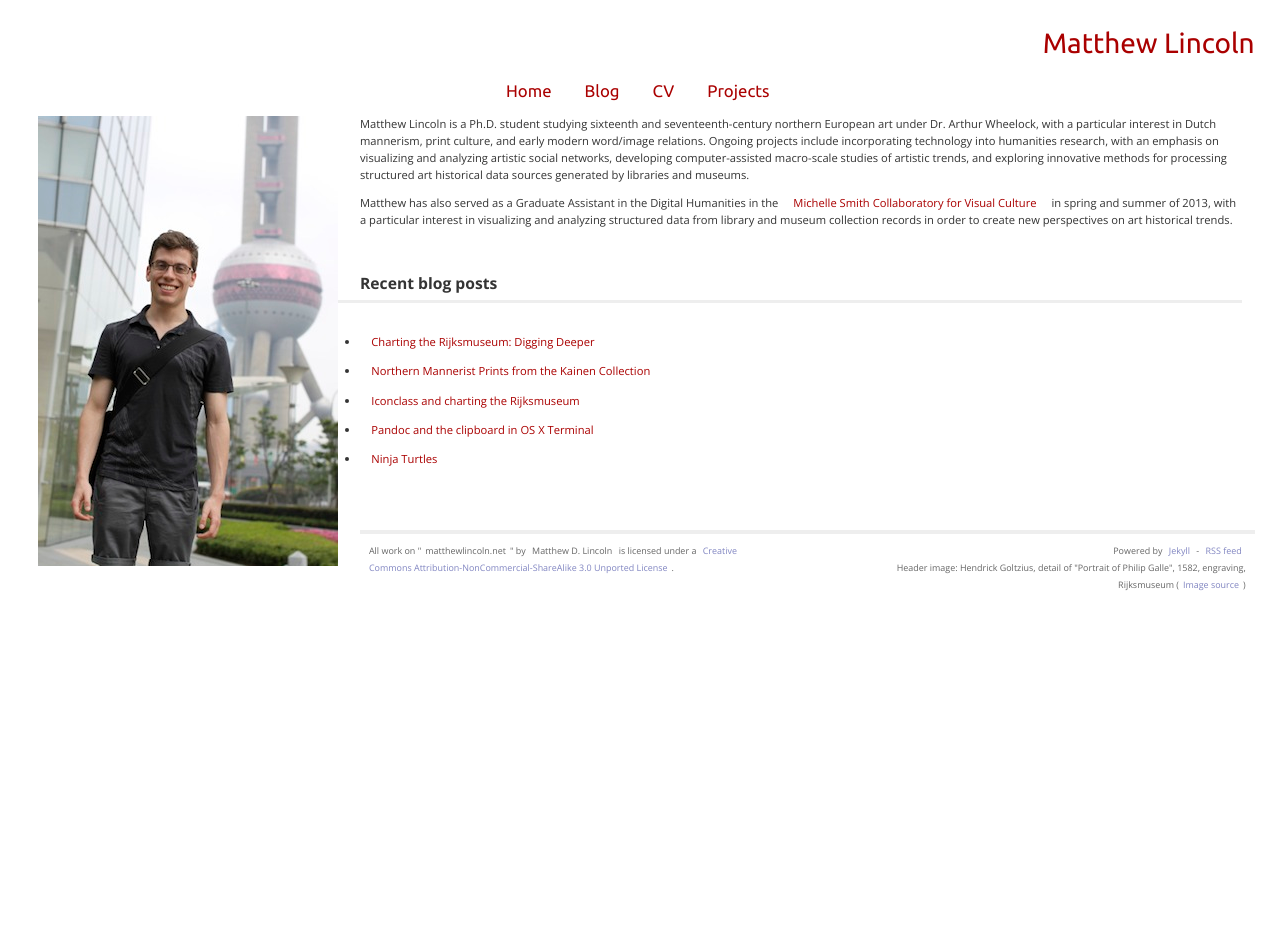
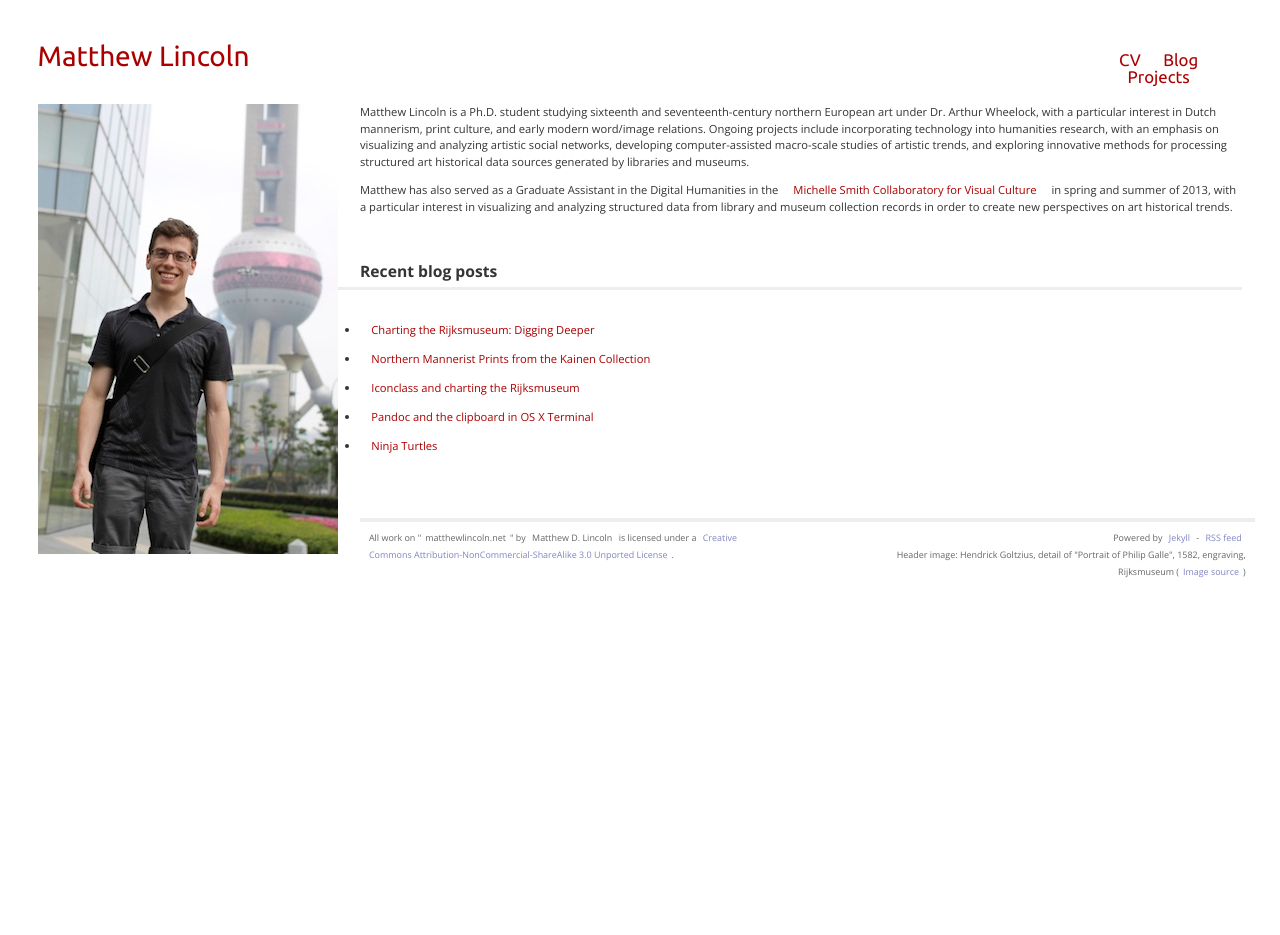
Before and after one commit to mdlincoln/mdlincoln.github.io, a Jekyll site: the page built from index.md, in a window 1280 px wide. Built offline with Jekyll 4.4.1, drawn with Linux system fonts in a browser that asks for light colours.

Commit message:
Nav links float above the header image

```diff
--- a/_includes/header.html
+++ b/_includes/header.html
@@ -1,9 +1,8 @@
-
-<h1>{{ site.title }}</h1>
-<img src="/assets/images-display/header.png" alt="Hendrick Goltzius, detail of 'Portrait of Philip Galle', 1582, engraving, Rijksmuseum, Amsterdam" />
 <nav>
-	<a href="/" >Home</a>
+	<a href="/about" rel="author">CV</a>
 	<a href="/archive" rel="archive">Blog</a>
-	<a href="/about" rel="author">CV</a>
 	<a href="/projects" rel="archive">Projects</a>
 </nav>
+<h1><a href="/" >{{ site.title }}</a></h1>
+
+<img src="/assets/images-display/header.png" alt="Hendrick Goltzius, detail of 'Portrait of Philip Galle', 1582, engraving, Rijksmuseum, Amsterdam" />
--- a/css/main.css
+++ b/css/main.css
@@ -127,7 +127,7 @@ sup {
 body header img {
   display: block;
   overflow: hidden;
-  margin: 0;
+  margin: 0 0 3em 0;
   height: 100%;
   width: 100%;
   max-width: 50em;
@@ -140,12 +140,13 @@ body header a {
 }
 
 body header h1 {
-  text-align: right;
+  text-align: left;
   font-family: "Ubuntu";
   color: #a00;
   font-size: 2.5em;
   border: none;
   margin: 0;
+  line-height: 1.5em;
   font-weight: normal;
 }
 
@@ -160,6 +161,7 @@ body header h2 {
 /*    NAV  */
 
 body header nav {
+  float: right;
   margin-top: 1em;
   margin: 1em 0;
   font-size: 14pt;
```
